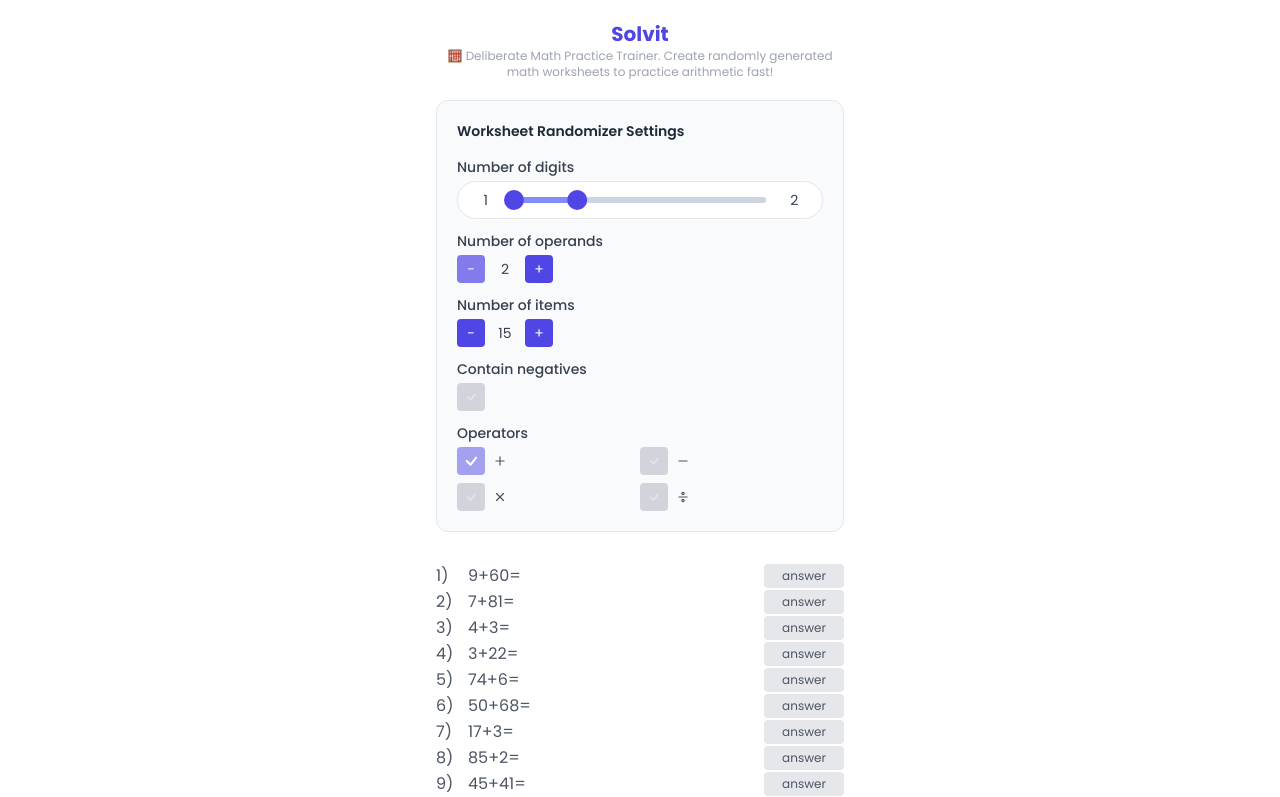
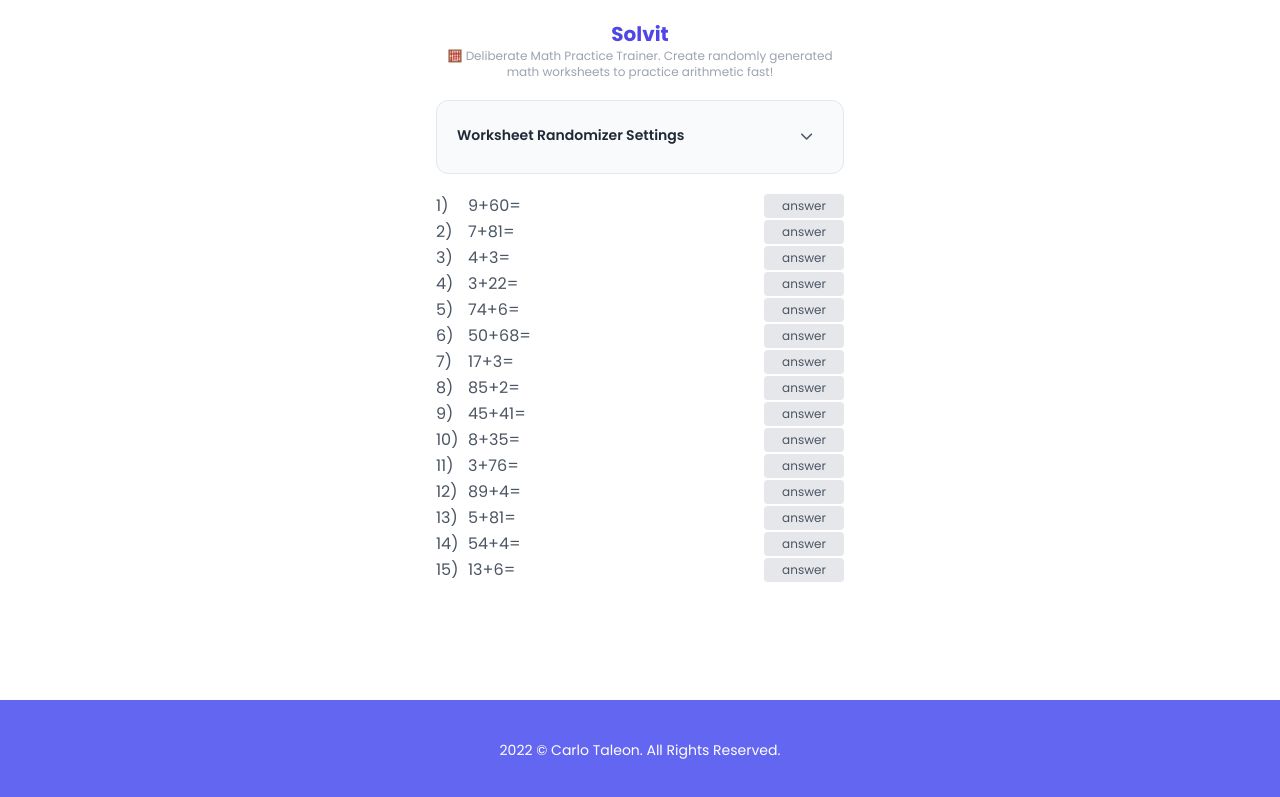
Before and after one commit to Blankeos/solvit, a Next.js app: page / in a window 1280 px wide. Shown: the top 797 px of the page. Built offline with nearby package versions, Linux system fonts and the light colour scheme.

Commit message:
Added basic dropdown functionality

```diff
--- a/src/components/WorksheetItemElement.tsx
+++ b/src/components/WorksheetItemElement.tsx
@@ -25,7 +25,7 @@
           answerVisible ? "" : "bg-gray-200"
         }`}
       >
-        {!answerVisible && "answer"}
+        {!answerVisible && <span className="select-none">answer</span>}
         {answerVisible && (
           <span className="text-base">{worksheetItem.correctAnswer}</span>
         )}
--- a/src/pages/index.tsx
+++ b/src/pages/index.tsx
@@ -17,6 +17,7 @@
   FiDivide as DivideIcon,
   FiX as MultiplyIcon,
   FiMinus as SubtractIcon,
+  FiChevronDown as ChevronIcon,
 } from "react-icons/fi";
 type ActionTypes =
   | {
@@ -100,6 +101,8 @@
   operators: ["+"],
 };
 const Home: NextPage = () => {
+  const [worksheetSettingsDropdownIsOpen, setWorksheetSettingsDropdownIsOpen] =
+    useState<boolean>(false);
   const [worksheetSettings, dispatch] = useReducer(
     reducer,
     initialWorksheetSettings
@@ -121,15 +124,15 @@
     setAdditionWorksheetItems(generateWorksheet(worksheetSettings));
   }
 
-  function handleOperatorsChange(checked: boolean, operator: OperatorType) {
-    dispatch({
-      type: "SET_OPERATION",
-      payload: {
-        addOrRemove: checked ? "add" : "remove",
-        operation: operator,
-      },
-    });
-  }
+  // function handleOperatorsChange(checked: boolean, operator: OperatorType) {
+  //   dispatch({
+  //     type: "SET_OPERATION",
+  //     payload: {
+  //       addOrRemove: checked ? "add" : "remove",
+  //       operation: operator,
+  //     },
+  //   });
+  // }
 
   return (
     <div className="flex flex-col min-h-screen ">
@@ -155,10 +158,30 @@
               </p>
             </header>
             {/* Settings */}
-            <div className="p-5 bg-gray-50 border rounded-xl text-sm flex flex-col gap-y-3">
+            <div className="p-5 bg-gray-50 border rounded-xl text-sm flex flex-col gap-y-5">
+              <div className="flex items-center gap-x-3 justify-between">
                 <h2 className="text-sm font-semibold mb-1 text-gray-800">
                   Worksheet Randomizer Settings
                 </h2>
+                <button
+                  onClick={() => {
+                    setWorksheetSettingsDropdownIsOpen(
+                      !worksheetSettingsDropdownIsOpen
+                    );
+                  }}
+                  className="transition hover:bg-gray-200 rounded-md h-8 w-8 grid place-items-center text-gray-600"
+                >
+                  <ChevronIcon
+                    size="1.2rem"
+                    className={`transform transition ${
+                      worksheetSettingsDropdownIsOpen ? "rotate-180" : ""
+                    }`}
+                  />
+                </button>
+              </div>
+              {/* Settings Body */}
+              {worksheetSettingsDropdownIsOpen && (
+                <div className="flex flex-col gap-y-3">
                   <div className="flex flex-col gap-y-1">
                     <h3 className="font-medium">Number of digits</h3>
                     <div className="border flex items-center p-2 px-5 gap-x-5 rounded-full bg-white">
@@ -276,7 +299,9 @@
                                 worksheetSettings.operators.length === 1 &&
                                 worksheetSettings.operators.includes("+")
                               }
-                          checked={worksheetSettings.operators.includes("+")}
+                              checked={worksheetSettings.operators.includes(
+                                "+"
+                              )}
                               htmlFor="checkbox-operation-add"
                               onChange={(checked) => {
                                 dispatch({
@@ -364,9 +389,11 @@
                     </div>
                   </div>
                 </div>
+              )}
+            </div>
 
             {/* Worksheet */}
-            <div className="mt-8 text-gray-600 flex flex-col gap-y-0.5">
+            <div className="mt-5 text-gray-600 flex flex-col gap-y-0.5">
               {additionWorksheetItems.map((worksheetItem, i) => (
                 <WorksheetItemElement
                   key={i}
```
Lines whose indentation alone changed are shown as unchanged.
